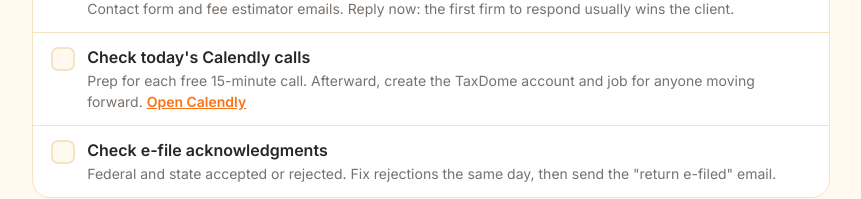
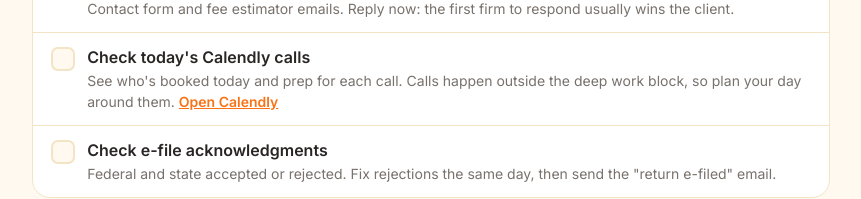
Before and after one commit to taxentricsolutions-max/referral-site, a plain HTML site: page internal/checklist.html in a window 1280 px wide. Shown: the part 696-895 px from the top of the page, without its empty margins (209-1070 px from the left). Drawn offline with Linux system fonts and the light colour scheme.

Commit message:
Checklist: add call follow-up item for Calendly appointments
Co-Authored-By: Claude Opus 5.5 <noreply@anthropic.com>
Claude-Session: https://claude.ai/code/session_01BwrQbMS2h8vHsdADVFxRtF

```diff
--- a/internal/checklist.html
+++ b/internal/checklist.html
@@ -158,7 +158,7 @@ const DAILY=[
  ["Triage",[
   ["Scan for urgent items","Look through chats, email and voicemail for IRS notices, anything due today, and upset clients. Reply if it takes under 2 minutes; flag everything else for the midday batch."],
   ["Respond to new website leads","Contact form and fee estimator emails. Reply now: the first firm to respond usually wins the client."],
-  ["Check today's Calendly calls","Prep for each free 15-minute call. Afterward, create the TaxDome account and job for anyone moving forward.","https://calendly.com/","Calendly"],
+  ["Check today's Calendly calls","See who's booked today and prep for each call. Calls happen outside the deep work block, so plan your day around them.","https://calendly.com/","Calendly"],
   ["Check e-file acknowledgments","Federal and state accepted or rejected. Fix rejections the same day, then send the \"return e-filed\" email."]],{n:1,t:"Triage",time:"8:30 to 8:50 AM",d:"15 to 20 min. Handle only what's urgent or wins business. Anything over 2 minutes gets flagged for midday."}],
  ["Returns in TaxAct",[
   ["Prepare returns in the In prep queue","Personal returns within 24 to 48 hours and business returns within 48 to 72 hours of documents being complete."],
@@ -195,7 +195,8 @@ const DAILY=[
   ["Schedule renewals","Complete each \"Schedule renewal\" task by adding the yearly recurrence on the job's Internal deadline date."],
   ["Handle overdue renewals","Renewal jobs past 35 days unsigned: withdraw the IRS authorization and delete the client's recurrence."]],null],
  ["Replies",[
-  ["Second round of replies","Chats, email and voicemail that came in since midday. Everyone hears back today."]],{n:5,t:"Communications, batch 2 and wrap-up",time:"3:30 to 5:00 PM",d:"Second round of replies, growth work, and setting up tomorrow."}],
+  ["Second round of replies","Chats, email and voicemail that came in since midday. Everyone hears back today."],
+  ["Follow up on today's calls","For each Calendly call: send next steps, create the TaxDome account and job, and add notes to the account."]],{n:5,t:"Communications, batch 2 and wrap-up",time:"3:30 to 5:00 PM",d:"Second round of replies, growth work, and setting up tomorrow."}],
  ["Referrals and marketing",[
   ["Review new referral signups","Referral sheet: delete fake or spam names (the form has no captcha)."],
   ["Match referred friends to clients","When a referred client's first invoice is paid, set Reward Status to Qualified. Pay only after payment."],
```
